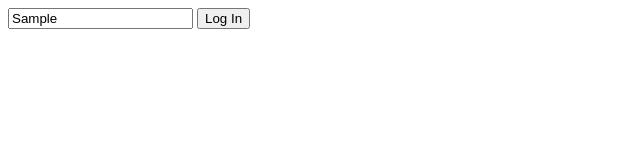
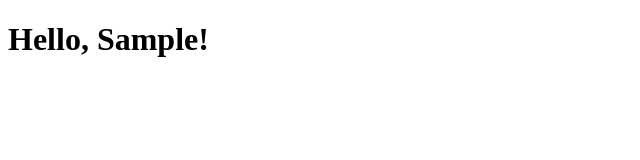
Before and after one commit to SYMist/MOMENTUM, a plain HTML site: page index.html in a window 1280 px wide. Both pictures are taken after typing "Sample" into the empty fields and a click on the button "Log In". Shown: the whole page, without its empty margins (0-640 px from the left). Drawn offline with Linux system fonts and the light colour scheme.

Commit message:
LOGIN Session

```diff
--- a/app.js
+++ b/app.js
@@ -1,16 +1,35 @@
 const loginForm = document.querySelector('#login-form');
 const loginInput = document.querySelector("#login-form input");
+const greeting = document.querySelector("#greeting");
+
+
+const HIDDEN_CLASSNAME = 'hidden';
+const USERNAME_KEY = 'username'
+// string만 저장된 변수는 대문자로 표기, 별로 중요하지 않은 것도 이렇게 표기
 
 function onLoginSubmit(event) {
     event.preventDefault();
-    // 브라우저의 기본 동작을 막아줌
-    console.log(loginInput.value);
+    // 브라우저의 기본 동작을 막아줌. 여기서 기본동작은 입력 후 새로고침되는 거
+    loginForm.classList.add(HIDDEN_CLASSNAME);
+    const username = loginInput.value;
+    localStorage.setItem(USERNAME_KEY, username);
+    paintGreetings(username);
 }
 
-loginForm.addEventListener("submit", onLoginSubmit);
-// submit이라는 이벤트에 대해 onLoginSubmit이라는 함수를 실행함.
-// onLoginSubmit이라는 함수에 event라는 인자를 넣고,
-    // 인자를 아무것도 넣지 않으면, 메소드를 붙일 수 없다.
-// 이 인자에 preventDefault()라는 메소드를 넣어 브라우저의 기본 동작을 막는다.
-    // '새로고침'이라는 기본 동작을 막지 않으면 유저의 정보가 저장된 직후 바로 보이지 않게 된다.
-// 유저가 입력한 값을 알기 위해 console.log의 인자를 loginInput.value로 넣는다.
+function paintGreetings(username) {
+    greeting.innerText = `Hello, ${username}!`;
+    greeting.classList.remove(HIDDEN_CLASSNAME);
+}
+
+const savedUserName = localStorage.getItem("username");
+
+if (savedUserName === null) {
+    // show the form
+    loginForm.classList.remove(HIDDEN_CLASSNAME);
+    loginForm.addEventListener("submit", onLoginSubmit);
+
+} else {
+    // show the greetings
+    paintGreetings(savedUserName);
+        // greeting.innerText = 'Hi, '+ username;
+}
--- a/index.html
+++ b/index.html
@@ -8,7 +8,7 @@
         <title>Momentum App</title>
     </head>
     <body>
-        <form id = 'login-form'>
+        <form id = 'login-form' class = 'hidden'>
             <input
                 required
                 maxlength = '15'
@@ -17,6 +17,7 @@
             />
             <button type = 'submit'>Log In</button>
         </form>
+        <h1 id = 'greeting' class = 'hidden'></h1>
         <script src = 'app.js'></script>
     </body>
 </html>
--- a/style.css
+++ b/style.css
@@ -0,0 +1,3 @@
+.hidden {
+    display:none;
+}
```
Also changed, not shown: Note.txt (added).
